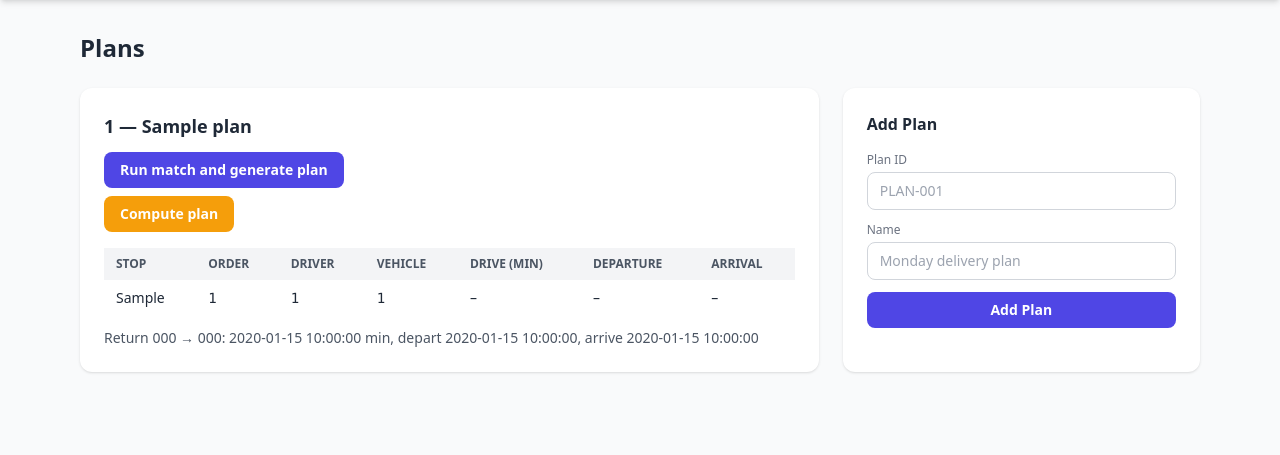
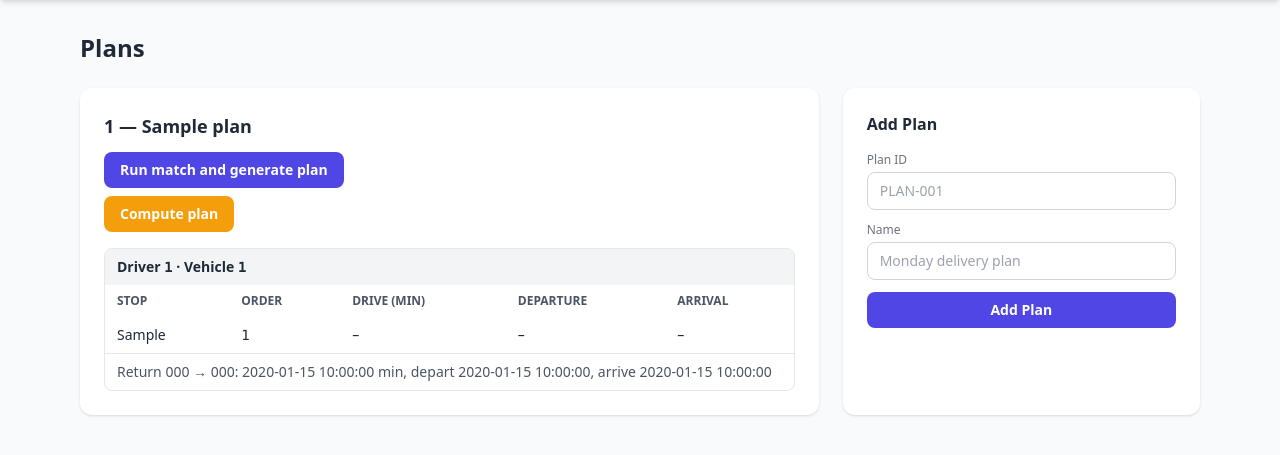
Before and after one commit to bluecitylights/corematch-logistics, a FastAPI app: template ui/templates/plans.html in a window 1280 px wide. Shown: the part 52-507 px from the top of the page. Run offline with FastAPI, Linux system fonts and the light colour scheme; the template is opened without the code that fills it: most values are stand-ins (such as "Sample title", 1, 10 or a date in 2020); some libraries are stand-ins or nearby versions.

Commit message:
feat: group plan stops by driver and vehicle
Render each route as a driver-vehicle group with ordered stops followed by its return leg.\n\nCo-authored-by: Copilot <223556219+Copilot@users.noreply.github.com>

```diff
--- a/ui/templates/plans.html
+++ b/ui/templates/plans.html
@@ -21,44 +21,50 @@
           Compute plan
         </button>
       </form>
-      <div class="overflow-x-auto mt-4">
+      {% for route in plan.route_groups %}
+      <div class="mt-4 border border-gray-200 rounded-lg overflow-hidden">
+        <div class="bg-gray-100 px-3 py-2 text-sm font-semibold">
+          Driver <span class="font-mono">{{ route.driver_id }}</span>
+          · Vehicle <span class="font-mono">{{ route.vehicle_id }}</span>
+        </div>
+        <div class="overflow-x-auto">
           <table class="w-full text-sm">
             <thead>
-            <tr class="bg-gray-100 text-left text-gray-600 uppercase text-xs">
+              <tr class="text-left text-gray-600 uppercase text-xs">
                 <th class="px-3 py-2">Stop</th>
                 <th class="px-3 py-2">Order</th>
-              <th class="px-3 py-2">Driver</th>
-              <th class="px-3 py-2">Vehicle</th>
                 <th class="px-3 py-2">Drive (min)</th>
                 <th class="px-3 py-2">Departure</th>
                 <th class="px-3 py-2">Arrival</th>
               </tr>
             </thead>
             <tbody class="divide-y divide-gray-100">
-            {% for order in plan.orders %}
+              {% for stop in route.stops %}
+              {% set evaluated = stop.evaluation %}
               <tr>
-              <td class="px-3 py-2">{{ order.stop_sequence }}</td>
-              <td class="px-3 py-2 font-mono">{{ order.order_id }}</td>
-              <td class="px-3 py-2 font-mono">{{ order.driver_id }}</td>
-              <td class="px-3 py-2 font-mono">{{ order.vehicle_id }}</td>
-              {% set evaluated = (plan.evaluation | selectattr('order_id', 'equalto', order.order_id) | list | first) if plan.evaluation is defined else none %}
+                <td class="px-3 py-2">{{ stop.stop_sequence }}</td>
+                <td class="px-3 py-2 font-mono">{{ stop.order_id }}</td>
                 <td class="px-3 py-2">{{ evaluated.driving_time_min if evaluated else '–' }}</td>
                 <td class="px-3 py-2">{{ evaluated.departure_time if evaluated else '–' }}</td>
                 <td class="px-3 py-2">{{ evaluated.arrival_time if evaluated else '–' }}</td>
               </tr>
               {% else %}
-            <tr><td colspan="7" class="px-3 py-4 text-gray-400">No generated orders.</td></tr>
+              <tr><td colspan="5" class="px-3 py-4 text-gray-400">No stops.</td></tr>
               {% endfor %}
             </tbody>
           </table>
         </div>
-      {% for route in plan.route_evaluation %}
-      <p class="mt-3 text-sm text-gray-600">
-        Return {{ route.last_stop_zip }} → {{ route.start_zip }}:
-        {{ route.return_driving_time_min }} min,
-        depart {{ route.return_departure_time }},
-        arrive {{ route.return_arrival_time }}
-      </p>
+        {% if route.return %}
+        <div class="px-3 py-2 text-sm text-gray-600 border-t border-gray-200">
+          Return {{ route.return.last_stop_zip }} → {{ route.return.start_zip }}:
+          {{ route.return.return_driving_time_min }} min,
+          depart {{ route.return.return_departure_time }},
+          arrive {{ route.return.return_arrival_time }}
+        </div>
+        {% endif %}
+      </div>
+      {% else %}
+      <p class="mt-4 text-sm text-gray-400">No generated orders.</p>
       {% endfor %}
     </section>
     {% else %}
```
Also changed, not shown: services/resources.py (+35 -0 lines). Lines whose indentation alone changed are shown as unchanged.
